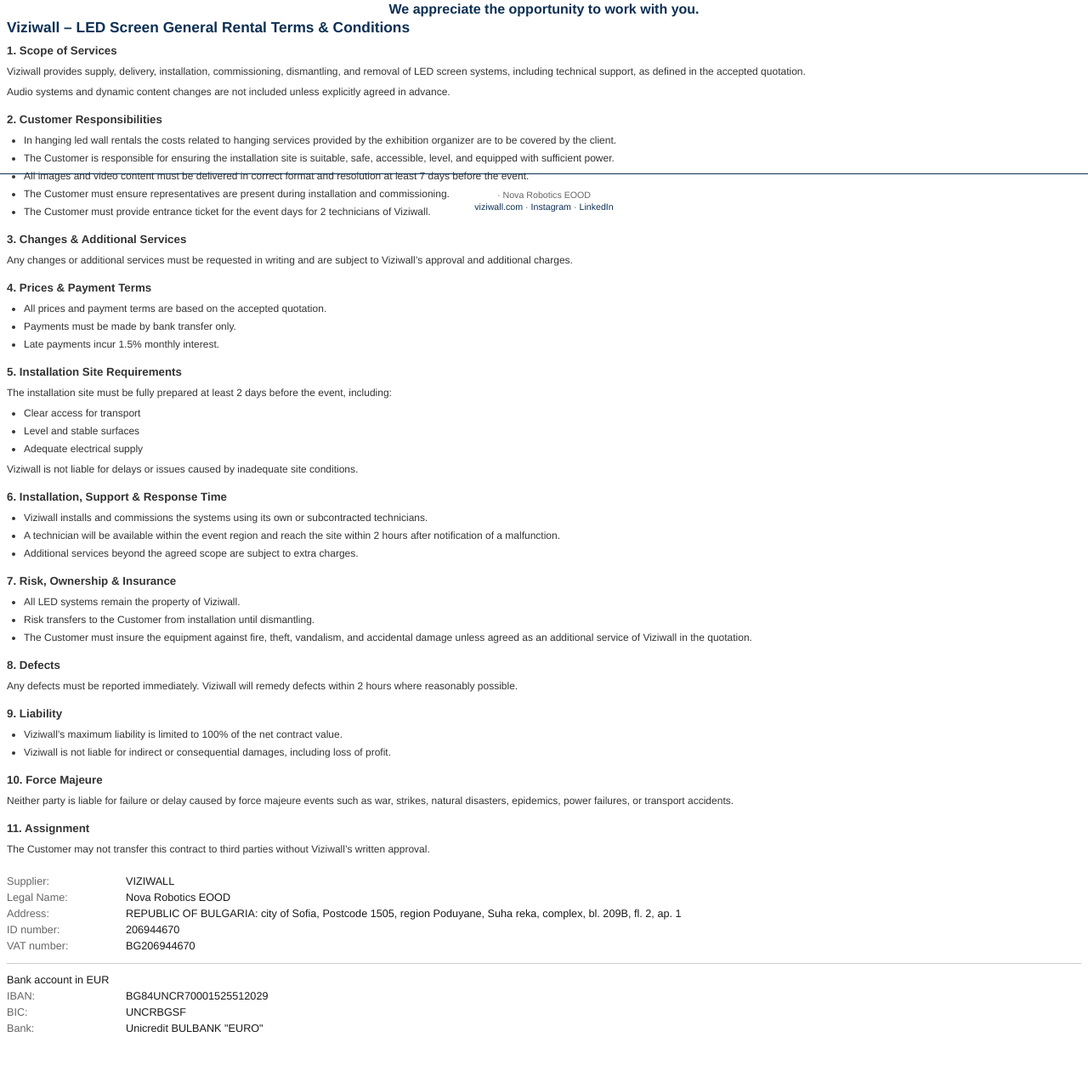
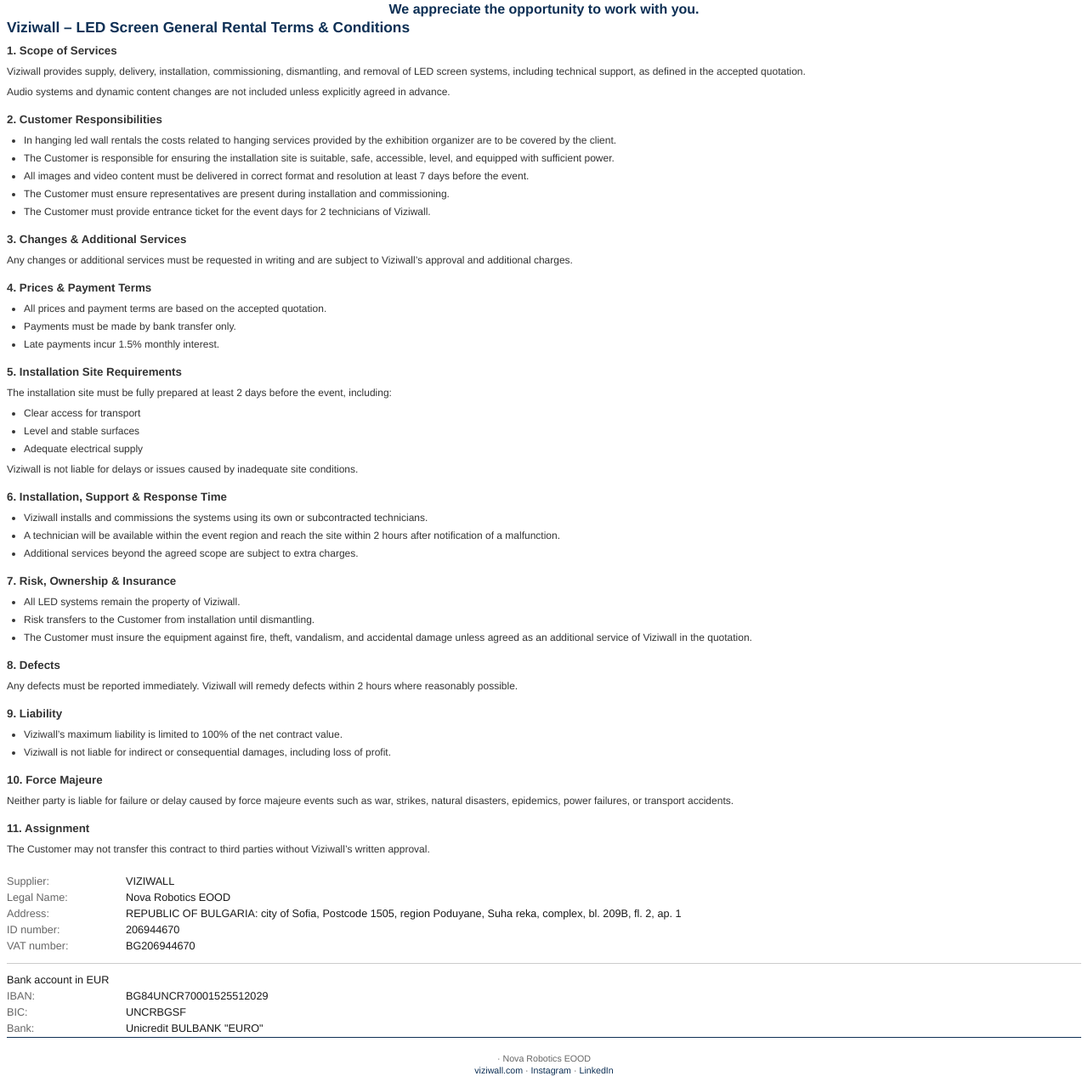
Before and after one commit to keselioglu/viziwall-quotes, a Python web app: template backend/app/templates/quotation.html in a window 1280 px wide. Shown: the part 532-1805 px from the top of the page at 85% size. Before the commit the page ends 1747 px from the top, so only its background shows below. Run offline with Jinja, Linux system fonts and the light colour scheme; the template is opened without the code that fills it, so the values that code supplies are empty.

Commit message:
Replace position:fixed footer with table-footer-group technique
position: fixed is a confirmed, longstanding Chromium bug for print
(crbug 41062969): fixed elements don't reserve space in Chrome's
auto-pagination of flowing content, so on pages with long text (Terms)
the footer could render overlapping mid-page content instead of at the
bottom. Wrap the whole document in a single table with the footer in a
<tfoot> (display: table-footer-group), which Chrome natively repeats
correctly on every printed page, including auto-paginated long content,
without any JS.

```diff
--- a/backend/app/templates/quotation.html
+++ b/backend/app/templates/quotation.html
@@ -3,9 +3,13 @@
 <head>
 <meta charset="utf-8">
 <style>
-    @page { size: A4; margin: 2cm; margin-bottom: 3cm; }
+    @page { size: A4; margin: 2cm; }
     body { font-family: 'Helvetica Neue', Arial, sans-serif; color: #1a1a1a; font-size: 10.5pt; }
-    .page-footer { position: fixed; bottom: 0.5cm; left: 0; right: 0; text-align: center; border-top: 1px solid #0e3055; padding-top: 6px; font-size: 8pt; }
+    table.page-wrap { width: 100%; border-collapse: collapse; margin-bottom: 0; }
+    table.page-wrap > tbody > tr > td,
+    table.page-wrap > tfoot > tr > td { padding: 0; border: none; }
+    .page-footer-row > td { padding-top: 10px; }
+    .page-footer { text-align: center; border-top: 1px solid #0e3055; padding-top: 6px; font-size: 8pt; }
     .header { display: flex; justify-content: space-between; align-items: flex-start; border-bottom: 3px solid #0e3055; padding-bottom: 8px; margin-bottom: 10px; }
     .logo { height: 44px; width: auto; }
     .quote-meta { text-align: right; }
@@ -68,6 +72,10 @@
 </head>
 <body>
 
+<table class="page-wrap">
+<tfoot>
+    <tr class="page-footer-row">
+        <td>
             <div class="page-footer">
                 <img class="logo" src="{{ logo_data_uri }}" alt="{{ company_name }}">
                 <div class="page-footer-brand">{{ company_name }} <span class="legal-name">&middot; Nova Robotics EOOD</span></div>
@@ -79,6 +87,11 @@
                     &middot; <a href="https://www.linkedin.com/company/viziwall">LinkedIn</a>
                 </div>
             </div>
+        </td>
+    </tr>
+</tfoot>
+<tbody>
+<tr><td>
 
 <div class="header">
     <div>
@@ -386,5 +399,9 @@
 </div>
 {% endif %}
 
+</td></tr>
+</tbody>
+</table>
+
 </body>
 </html>
```
Lines whose indentation alone changed are shown as unchanged.
